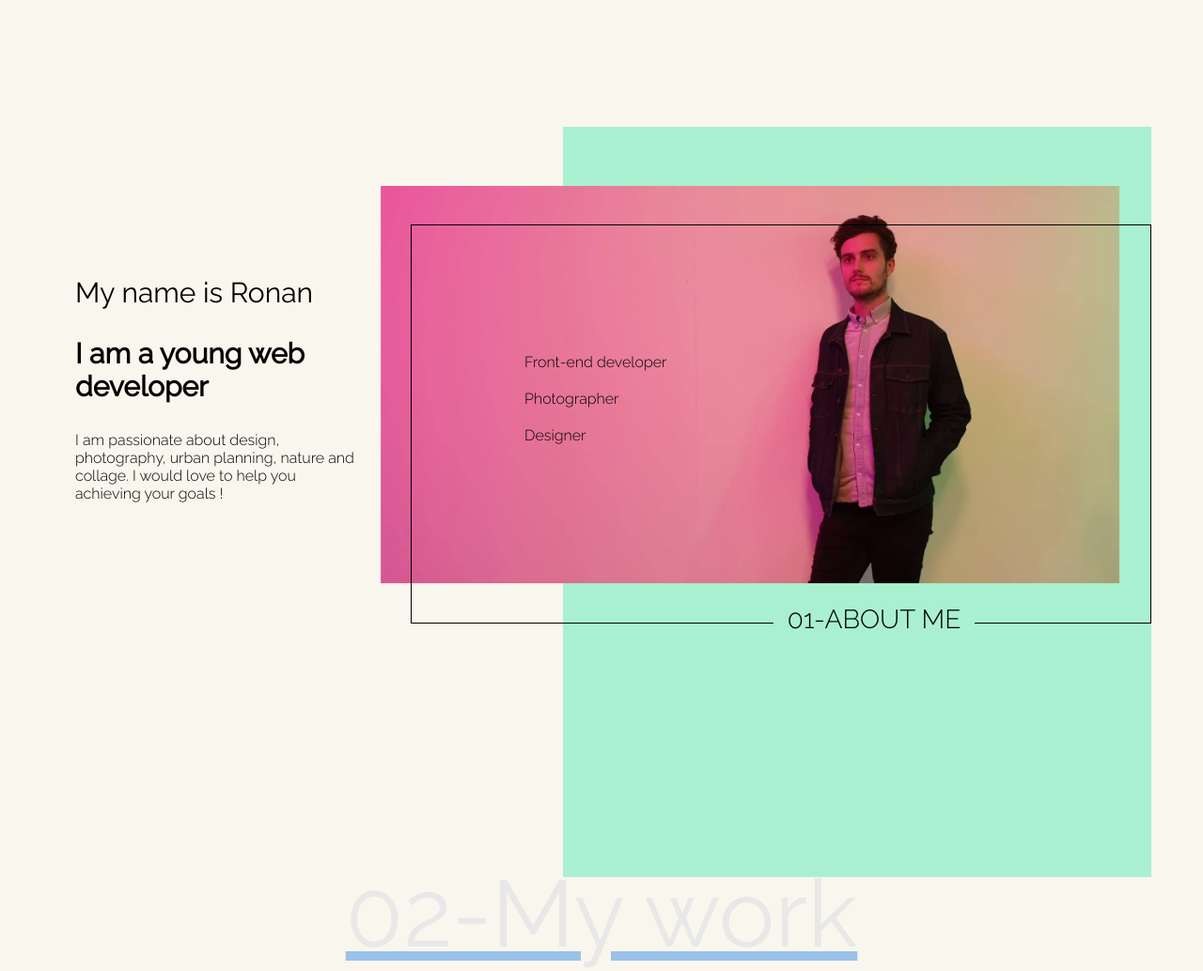
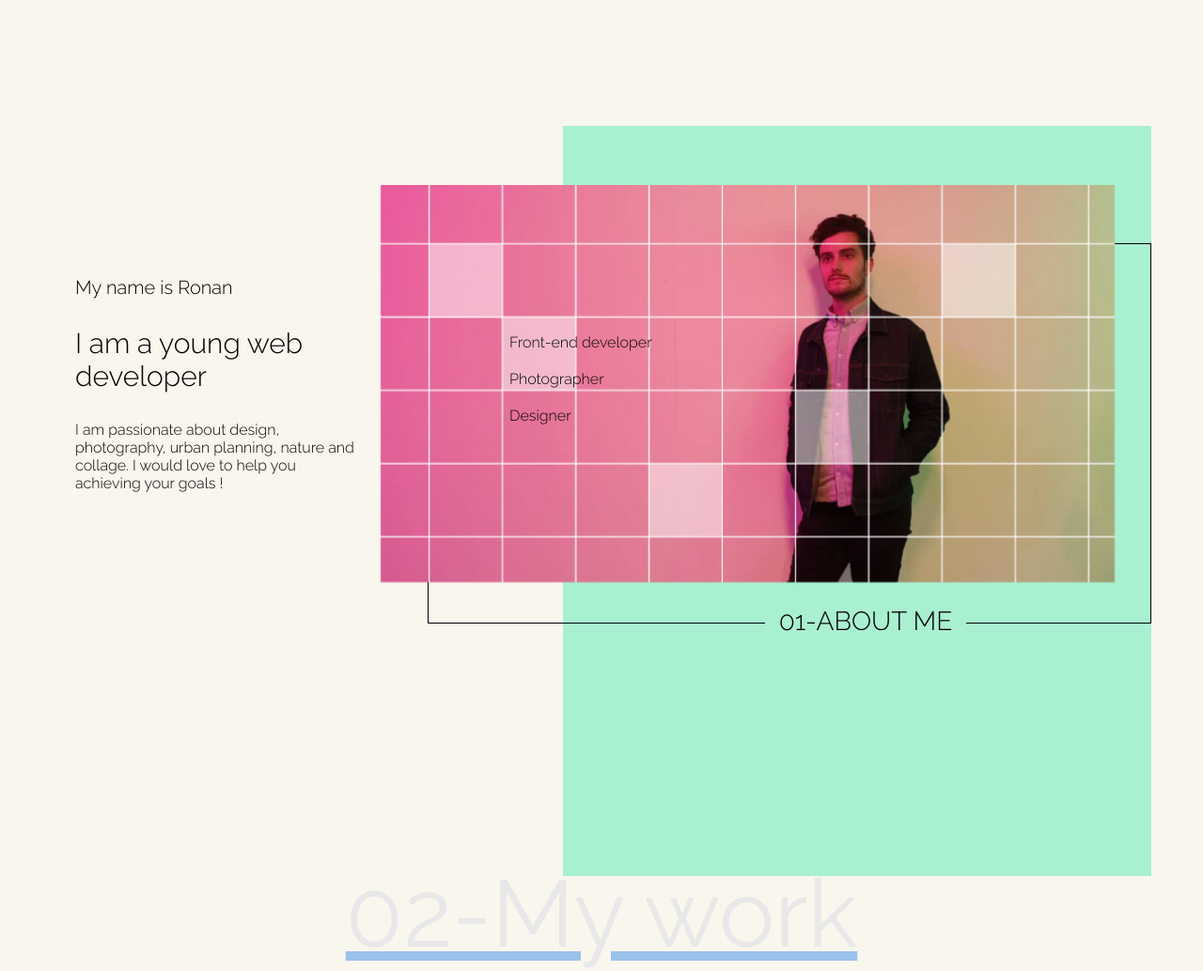
Before and after one commit to Holdenro/my-portfolio, a plain HTML site: page index.html in a window 1280 px wide. Shown: the part 720-1754 px from the top of the page at 94% size. Drawn offline with Linux system fonts and the light colour scheme.

Commit message:
new change about me

```diff
--- a/index.html
+++ b/index.html
@@ -53,16 +53,15 @@
 						<p id= "description">I am passionate about design, photography, urban planning, nature and collage. I would love to help you achieving your goals ! </p>
 					</div>
 					<div class="portrait">
-						<img class="img-port" src="stylesheets/images/photo moi 2.jpg" alt=""></div>
-					<div class = "frame-img">
-						<div class = "key-words">
+						<img class="img-port" src="stylesheets/images/Carre effect2.png" alt=""></div>
+					<div class = "frame-img"></div>
+					<div class = "key-words">
 							<ul>
 								<li>Front-end developer</li>
 								<li>Photographer</li>
 	    						<li>Designer</li>
 							</ul>
 						</div>
-					</div>
 					<div class = "green-block">
 						<p id= "about-me">01-About me</p>
 					</div>
--- a/stylesheets/style.css
+++ b/stylesheets/style.css
@@ -151,7 +151,7 @@ li {
 
 .text-presentation {
   width: 300px;
-  height: 200px;
+  height: 240px;
   display: inline-block;
   position: relative;
   top: 160px;
@@ -159,13 +159,14 @@ li {
 }
 
 #name {
-  font-size: 30px;
+  font-size: 20px;
   margin: 0;
+  font-weight: lighter;
 }
 
 #job {
   font-size: 30px;
-  font-weight: bold;
+  font-weight: lighter;
 }
 
 #description {
@@ -197,31 +198,32 @@ li {
 }
 
 .img-port{
-  width: 786px;
+  width: 781px;
   height: 423px;
   object-fit: cover;
   position: relative;
   left: 20px;
   bottom: 7px;
+  z-index: 2;
 }
 
 .key-words{
   display: inline-block;
   color: black;
-  margin-top: 110px;
-  margin-left: 110px;
   z-index: 3;
   font-weight: lighter;
+  position: relative;
+  bottom: 758px;
+  right: 312px;
 }
 
 .frame-img {
   border: 1px solid black;
-  width: 786px;
-  height: 423px;
-  bottom: 563px;
-  left: 367px;
+  width: 768px;
+  height: 403px;
+  bottom: 542px;
+  left: 385px;
   position: relative;
-  z-index: 1;
   display: inline-block;
 }
 
@@ -231,9 +233,10 @@ li {
   height: 45px;
   position: relative;
   background-color: #a9f0d1;
-  bottom: 363px;
   z-index: 4;
   right: 39px;
+  bottom: 591px;
+  left: 744px;
 }
 
 .green-background {
@@ -241,8 +244,9 @@ li {
     height: 100vh;
     background-color: #A9F0D1;
     position: relative;
-    bottom: 1092px;
+    bottom: 1148px;
     left: 529px;
+    z-index: -1;
 }
 
 #about-me {
@@ -253,7 +257,6 @@ li {
   text-transform: uppercase;
   font-weight: lighter;
   overflow: visible;
-
 }
 
 #number-02{
```
Also changed, not shown: stylesheets/images/Carre effect crop.png (added), stylesheets/images/Carre effect2.png (added), 2 other files.
